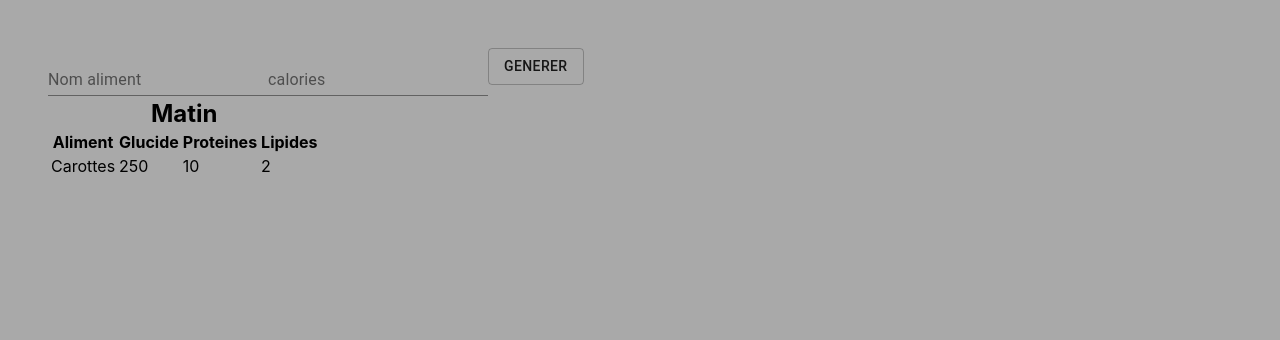
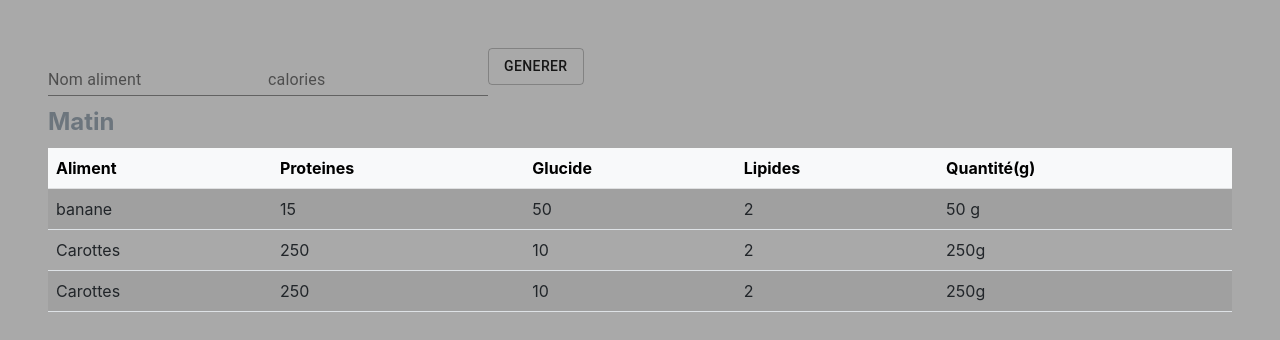
Before and after one commit to yassineayoub/my-meal, a React (Create React App) app: page / in a window 1280 px wide. Shown: the top 340 px of the page. Built offline with nearby package versions, Linux system fonts and the light colour scheme.

Commit message:
ajout component aliment

```diff
--- a/public/index.html
+++ b/public/index.html
@@ -9,6 +9,8 @@
       name="description"
       content="Web site created using create-react-app"
     />
+    <!-- CSS only -->
+<link href="https://cdn.jsdelivr.net/npm/bootstrap@5.2.0/dist/css/bootstrap.min.css" rel="stylesheet" integrity="sha384-gH2yIJqKdNHPEq0n4Mqa/HGKIhSkIHeL5AyhkYV8i59U5AR6csBvApHHNl/vI1Bx" crossorigin="anonymous">
     <link rel="apple-touch-icon" href="%PUBLIC_URL%/logo192.png" />
     <!--
       manifest.json provides metadata used when your web app is installed on a
--- a/src/components/App/App.js
+++ b/src/components/App/App.js
@@ -1,22 +1,22 @@
 import './App.css';
 import Input from '../Input/Input';
 import { useSelector } from 'react-redux/es/hooks/useSelector';
-import Section from './Section/Section';
-
+import Section from '../Section/Section';
 
 function App() {
-  const aliments = useSelector(state => state.aliments);
+  const alimentsMatin = useSelector(state => state.alimentsMatin);
+    console.log(alimentsMatin);
+  return (
 
-
-  return (
     <div className="App">
       <Input />
-      <Section title="Matin">
-
-      </Section>
+      <Section title="Matin" aliments={alimentsMatin} />
+      {/* <Section title="Midi" />
+      <Section title="Soir" /> */}
       {/* <Generate aliments={aliments} /> */}
 
     </div>
+
 
   );
 }
--- a/src/components/App/Section/Section.css
+++ /dev/null
@@ -1,12 +0,0 @@
-.section__header {
-  border: solid 1px black;
-}
-
-.title {
-  text-align: center;
-  font-size: 1.5rem
-}
-
-thead {
-  border: solid 1px black;
-}
--- a/src/components/App/Section/Section.js
+++ /dev/null
@@ -1,32 +0,0 @@
-import './Section.css';
-
-const Section = ({ children, title }) => {
-  return (
-    <section className="section__meal">
-    <table >
-    <thead className="section__header">
-        <tr className="title">
-          <th colSpan={4}>{title}</th>
-        </tr>
-        <tr>
-          <th>Aliment</th>
-          <th>Glucide</th>
-          <th>Proteines</th>
-          <th>Lipides</th>
-        </tr>
-      </thead>
-      <tbody>
-      <tr>
-        <td>Carottes</td>
-        <td>250</td>
-        <td>10</td>
-        <td>2</td>
-      </tr>
-      </tbody>
-    </table>
-      {children}
-    </section>
-  )
-}
-
-export default Section
--- /dev/null
+++ b/src/components/Section/Aliment/Aliment.js
@@ -0,0 +1,24 @@
+import PropTypes from 'prop-types';
+import React from 'react'
+
+const Aliment = ({ name, protein, carbohydrate, fat, quantity }) => {
+  return (
+    <tr>
+      <td>{name}</td>
+      <td>{protein}</td>
+      <td>{carbohydrate}</td>
+      <td>{fat}</td>
+      <td>{quantity}&nbsp;g</td>
+    </tr>
+  )
+}
+
+Aliment.propTypes = {
+  name: PropTypes.string.isRequired,
+  protein: PropTypes.string.isRequired,
+  carbohydrate: PropTypes.string.isRequired,
+  fat: PropTypes.string.isRequired,
+  quantity: PropTypes.string.isRequired,
+};
+
+export default Aliment;
--- /dev/null
+++ b/src/components/Section/Section.js
@@ -0,0 +1,42 @@
+import Aliment from './Aliment/Aliment';
+import './Section.css';
+
+const Section = ({ title, aliments }) => {
+  const alimentsToDisplay = aliments.map((aliment) => <Aliment {...aliment} />)
+
+  return (
+    <section className="section__meal">
+      <table className="table table-striped mw-80 caption-top">
+      <caption className="fs-4 fw-bold">{title}</caption>
+      <thead className="section__header table-light">
+          <tr>
+            <th>Aliment</th>
+            <th>Proteines</th>
+            <th>Glucide</th>
+            <th>Lipides</th>
+            <th>Quantité(g)</th>
+          </tr>
+        </thead>
+        <tbody>
+        {alimentsToDisplay}
+        <tr>
+          <td>Carottes</td>
+          <td>250</td>
+          <td>10</td>
+          <td>2</td>
+          <td>250g</td>
+        </tr>
+        <tr>
+          <td>Carottes</td>
+          <td>250</td>
+          <td>10</td>
+          <td>2</td>
+          <td>250g</td>
+        </tr>
+        </tbody>
+      </table>
+    </section>
+  )
+}
+
+export default Section
--- a/src/store/reducer.js
+++ b/src/store/reducer.js
@@ -3,6 +3,16 @@ import { ADD_ALIMENT, SET_ALIMENTS, SET_ALIMENT_CALORIES, SET_ALIMENT_NAME } fro
 const initialState = {
   alimentName: '',
   alimentCalorie: '',
+  alimentsMatin: [
+    {
+      id: 1,
+      name: 'banane',
+      protein: 15,
+      carbohydrate: 50,
+      fat: 2,
+      quantity: 50,
+    },
+  ],
   aliments: [
     {
       id: 1,
```
Also changed, not shown: package.json (+2 -6 lines), src/components/Section/Section.css (added), 2 other files (tests, documents, lock files or other folders).
